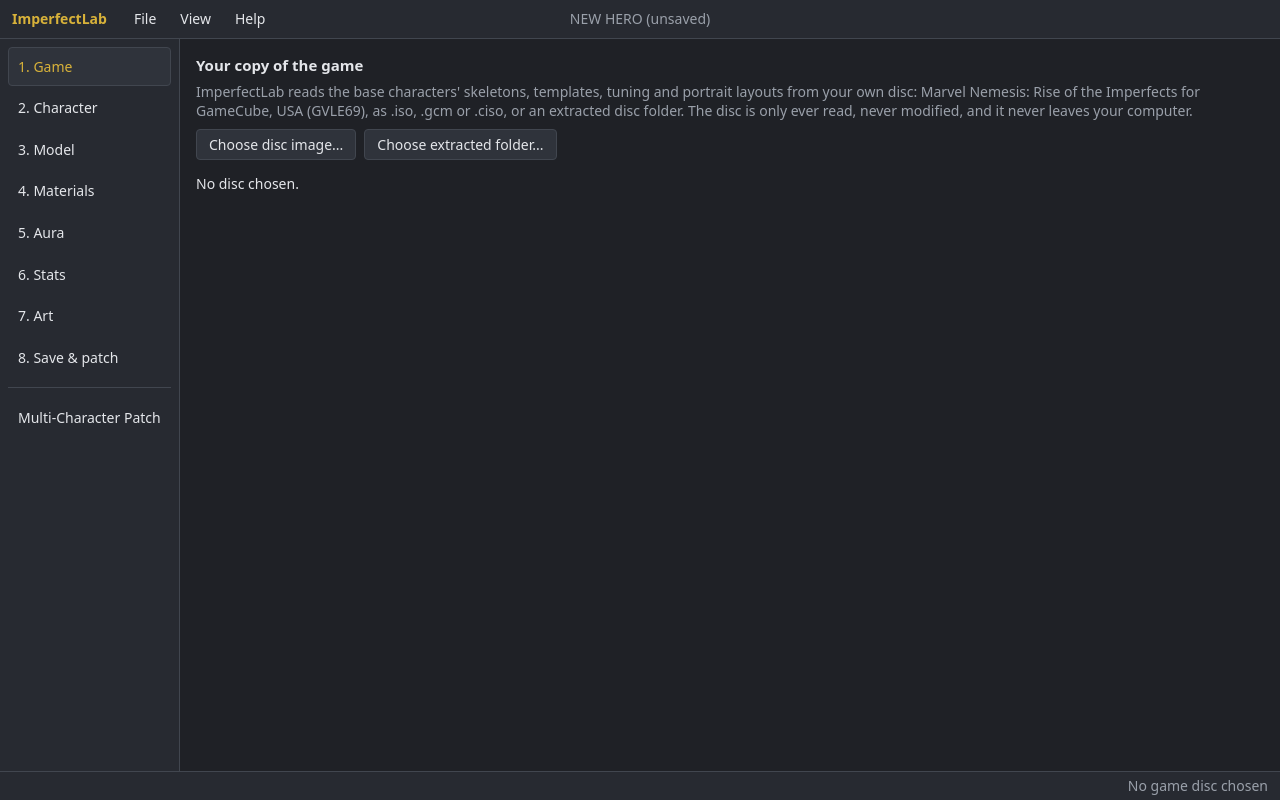
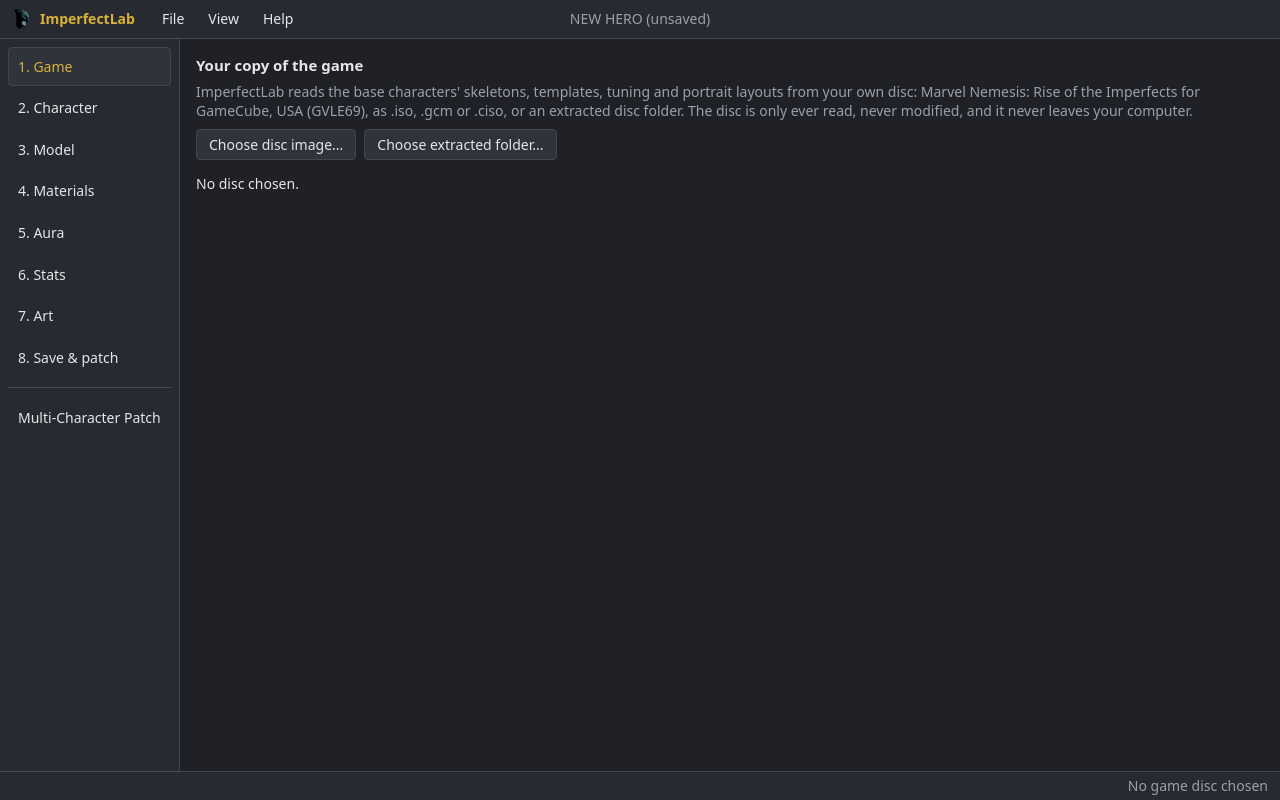
Before and after one commit to Esoteric-Engineer/ImperfectLab, a React (Vite) app: page / in a window 1280 px wide. Built offline with nearby package versions, Linux system fonts and the light colour scheme.

Commit message:
Add favicon to header

```diff
--- a/src/App.css
+++ b/src/App.css
@@ -23,8 +23,16 @@
 }
 
 header .brand {
+  display: flex;
+  align-items: center;
+  gap: 8px;
   font-weight: 700;
   color: var(--accent);
+}
+
+header .brand img {
+  width: 20px;
+  height: 20px;
 }
 
 header .file {
--- a/src/App.tsx
+++ b/src/App.tsx
@@ -93,7 +93,10 @@
     <div className="app">
       <header>
         <div className="header-left">
-          <span className="brand">ImperfectLab</span>
+          <span className="brand">
+            <img src={`${import.meta.env.BASE_URL}favicon.svg`} alt="" />
+            ImperfectLab
+          </span>
           <MenuBar menus={menus} />
         </div>
         <span className="file">{s.fileName ?? `${s.character.displayName} (unsaved)`}{s.dirty ? ' *' : ''}</span>
```
